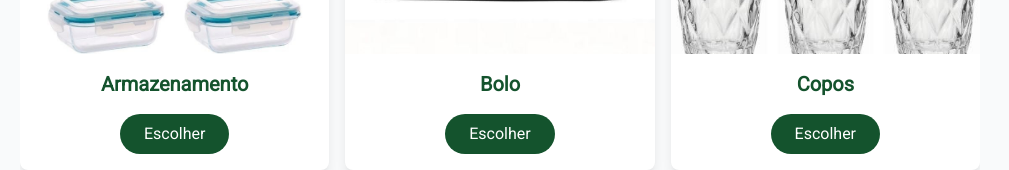
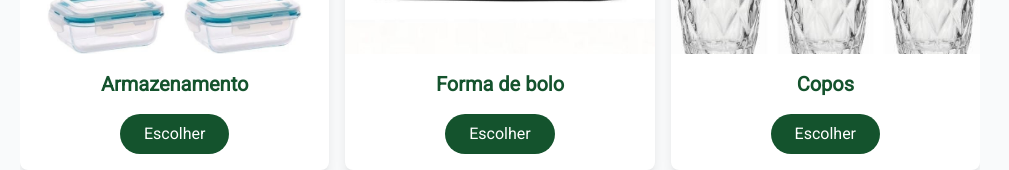
Before and after one commit to IsaiasZaza/my-app, a Next.js app: page / in a window 1280 px wide. Shown: the part 1062-1232 px from the top of the page, without its empty margins (140-1149 px from the left). Built offline with nearby package versions, Linux system fonts and the light colour scheme.

Commit message:
feat: gift

```diff
--- a/src/components/GiftList.jsx
+++ b/src/components/GiftList.jsx
@@ -12,21 +12,21 @@ import Image from "next/image";
 // Dados iniciais dos presentes
 const initialGifts = [
     { id: 1, name: "Armazenamento", image: "/aramazenamento.jpg", available: 3 },
-    { id: 2, name: "Bolo", image: "/bolo.jpg", available: 3 },
+    { id: 2, name: "Forma de bolo", image: "/bolo.jpg", available: 3 },
     { id: 3, name: "Copos", image: "/copos.jpg", available: 3 },
     { id: 4, name: "Escorredor", image: "/escorredor.jpg", available: 3 },
     { id: 5, name: "Formas de Bolo", image: "/formas de bolo.jpg", available: 3 },
     { id: 6, name: "Jogo de Pratos", image: "/jogo de pratos.jpg", available: 3 },
     { id: 7, name: "Jogo de Sobremesa", image: "/jogo de sobremesa.jpg", available: 3 },
     { id: 8, name: "Jogo de Talheres", image: "/jogo de talheres.jpg", available: 3 },
-    { id: 9, name: "Jogo de Trave", image: "/jogotrave.jpg", available: 3 },
+    { id: 9, name: "Jogo de Travessa", image: "/jogotrave.jpg", available: 3 },
     { id: 10, name: "Jogo de Vasilhas", image: "/jogovasilhas.jpg", available: 3 },
     { id: 11, name: "Lixeira Inox", image: "/lixeira inox.jpg", available: 3 },
     { id: 12, name: "Medidora", image: "/medidora.jpg", available: 5 },
-    { id: 13, name: "Temperos", image: "/temperos.jpg", available: 5 },
+    { id: 13, name: "Porta temperos", image: "/temperos.jpg", available: 5 },
     { id: 14, name: "Tigela", image: "/tigeja.jpg", available: 5 },
     { id: 15, name: "Travessas", image: "/travessas.jpg", available: 5 },
-    { id: 16, name: "Vidro", image: "/vidro.jpg", available: 3 },
+    { id: 16, name: "Tigela de vidro", image: "/vidro.jpg", available: 3 },
     { id: 17, name: "Xícaras", image: "/xicaras.jpg", available: 3 },
 ];
 
```
